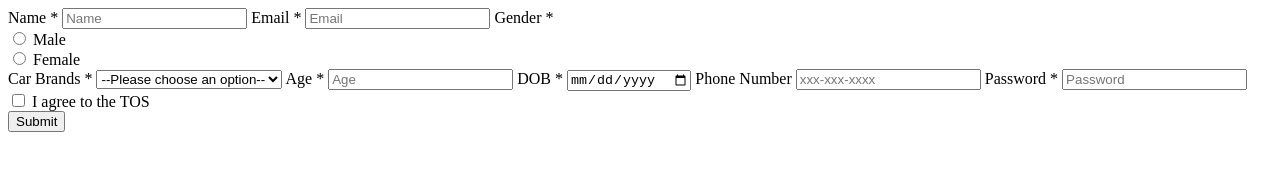
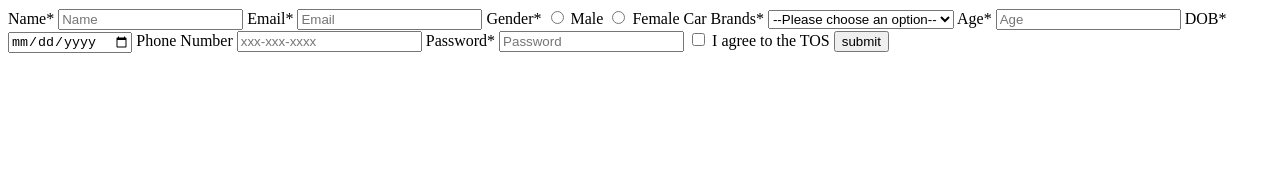
Before and after one commit to acciojob/signup-form-car-ghoshsuman845, a website: page main.html in a window 1280 px wide. Drawn offline with Linux system fonts and the light colour scheme.

Commit message:
created a submission

```diff
--- a/main.html
+++ b/main.html
@@ -7,53 +7,49 @@
 </head>
 
 <body>
+	<form method="post">
+		<label for="name">Name*</label>
+		<input type="text" id="name" placeholder="Name" required >
+
+		<label for="email">Email*</label>
+		<input type="email" id="email" placeholder="Email" required>
+
+		<label for="gender">Gender*</label>
+		<input type="radio" id="gender_m" name="gender" required>
+		<label for="gender_m">Male</label>
+		<input type="radio" id="gender_f" name="gender" required>
+		<label for="gender_f">Female</label>
+
+		<label for="cars">Car Brands* </label>
+		<select id="cars" required>
+			<option value="" disabled selected>--Please choose an option--</option>
+			<option value="bmw">BMW</option>
+			<option value="audi">Audi</option>
+			<option value="mercedez">Mercedez</option>
+		</select>
+
+		<label for="age">Age*</label>
+		<input type="number" id="age" placeholder="Age" required>
+
+		<label for="dob">DOB*</label>
+		<input type="date" id="dob" required>
+
+		<label for="tel">Phone Number</label>
+		<input type="tel" id="tel" placeholder="xxx-xxx-xxxx">
+
+		<label for="password">Password*</label>
+		<input type="password" id="password" placeholder="Password" required>
+
+		<input type="checkbox" required id="tos">
+		<label for="tos">I agree to the TOS</label>
+
+		<button type="submit">submit</button>
+
+	</form>
 	<!-- the entire body must be written by student -->
     <script type="text/javascript" src="./script.js">
-</script>
-<form method="POST">
-<label for="name">Name *</label>
-<input type="text" id="name" name="name" placeholder="Name" required>
+    </script>
 
-<label for="email">Email *</label>
-<input type="email" id="email" name="email" placeholder="Email" required>
-
-<label>Gender *</label>
-<div>
-<input type="radio" id="gender_m" name="gender" value="male" required>
-<label for="gender_m">Male</label>
-</div>
-<div>
-<input type="radio" id="gender_f" name="gender" value="female" required>
-<label for="gender_f">Female</label>
-</div>
-
-<label for="cars">Car Brands *</label>
-<select id="cars" name="cars" required>
-<option value="" disabled selected>--Please choose an option--</option>
-<option value="BMW">BMW</option>
-<option value="Audi">Audi</option>
-<option value="Mercedez">Mercedez</option>
-</select>
-
-<label for="age">Age *</label>
-<input type="number" id="age" name="age" placeholder="Age" required>
-
-<label for="dob">DOB *</label>
-<input type="date" id="dob" name="dob" required>
-
-<label for="tel">Phone Number</label>
-<input type="tel" id="tel" name="tel" placeholder="xxx-xxx-xxxx" pattern="[0-9]{3}-[0-9]{3}-[0-9]{4}">
-
-<label for="password">Password *</label>
-<input type="password" id="password" name="password" placeholder="Password" required>
-
-<div>
-<input type="checkbox" id="tos" name="tos" required>
-<label for="tos">I agree to the TOS</label>
-</div>
-
-<button type="submit">Submit</button>
-</form>
 </body>
 
 </html>
```
